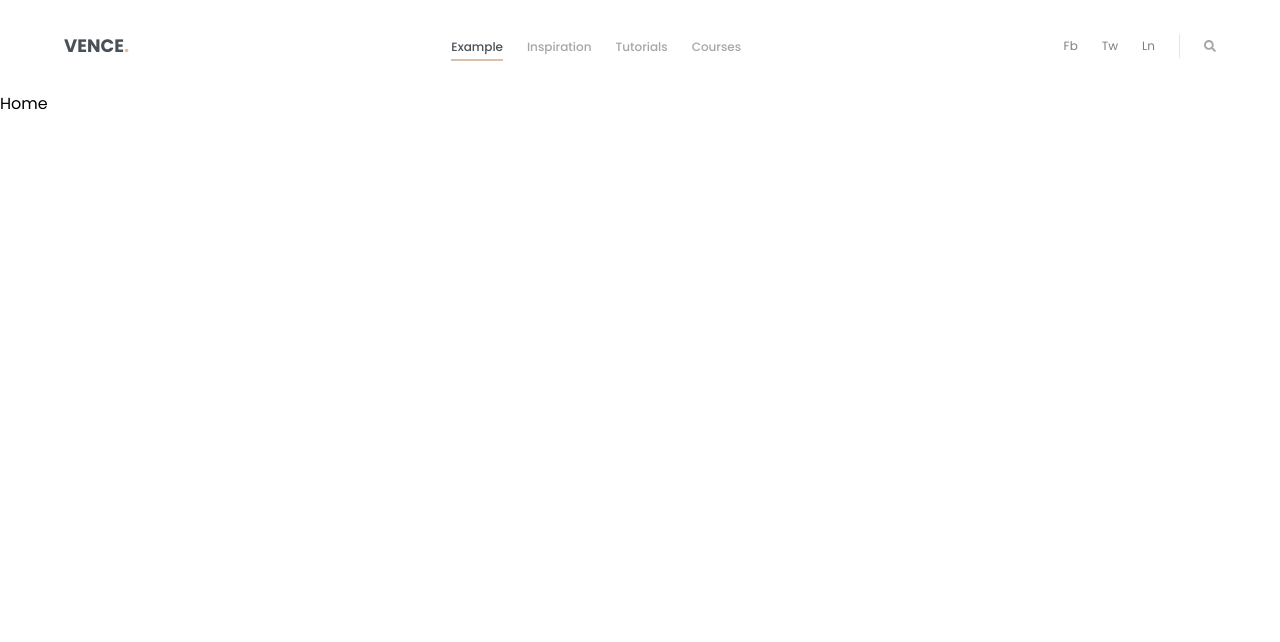
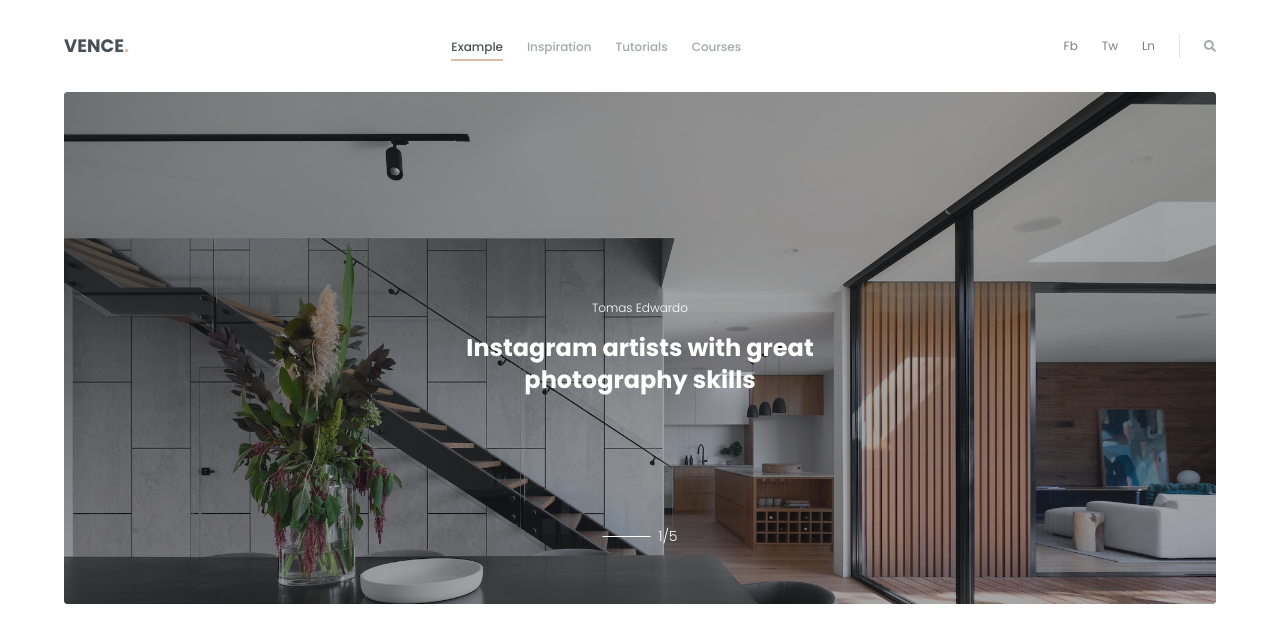
Before and after one commit to joeribreedveld/vence-interior, a Next.js app: page / in a window 1280 px wide. Shown: the top 642 px of the page. Built offline with nearby package versions, Linux system fonts and the light colour scheme.

Commit message:
feat(hero): make hero component

```diff
--- /dev/null
+++ b/src/pages/components/Navbar/Hero/Hero.tsx
@@ -0,0 +1,27 @@
+// Imports
+
+// Functions
+const Hero = () => {
+  return (
+    <section className="relative mx-16 flex h-[32rem] items-center justify-center rounded bg-[#212529] text-center text-white">
+      <div className="absolute z-10 h-full w-full overflow-hidden rounded bg-[url('/img/hero.jpg')] bg-cover opacity-60"></div>
+      <section className="z-20">
+        <section className="flex flex-col gap-4">
+          <p className="text-xs font-light">Tomas Edwardo</p>
+          <h2 className="text-2xl font-bold">
+            Instagram artists with great
+            <br />
+            photography skills
+          </h2>
+        </section>
+        <section className="absolute bottom-[3rem] left-2/4 flex -translate-x-2/4 -translate-y-2/4 transform items-center gap-2">
+          <div className="h-[0.5px] w-12 bg-white"></div>
+          <p className="text-sm font-light">1/5</p>
+        </section>
+      </section>
+    </section>
+  );
+};
+
+// Exports
+export default Hero;
--- a/src/pages/components/Navbar/Navbar.tsx
+++ b/src/pages/components/Navbar/Navbar.tsx
@@ -8,9 +8,9 @@ const Navbar = () => {
   return (
     <nav className="page-width flex items-center justify-between py-8">
       <section>
-        <h2 className="text-lg font-bold text-[#495057]">
+        <h3 className="text-lg font-bold text-[#495057]">
           VENCE<span className="text-[#DDBEA9]">.</span>
-        </h2>
+        </h3>
       </section>
       <section>
         <ul className="flex items-center gap-6">
--- a/src/pages/index.tsx
+++ b/src/pages/index.tsx
@@ -2,6 +2,7 @@
 import { type NextPage } from "next";
 import Navbar from "./components/Navbar/Navbar";
 import Head from "next/head";
+import Hero from "./components/Navbar/Hero/Hero";
 
 // Functions
 const Home: NextPage = () => {
@@ -18,7 +19,7 @@ const Home: NextPage = () => {
       <header>
         <Navbar />
       </header>
-      <div>Home</div>
+      <Hero />
     </>
   );
 };
```
Also changed, not shown: public/img/hero.jpg (added).
